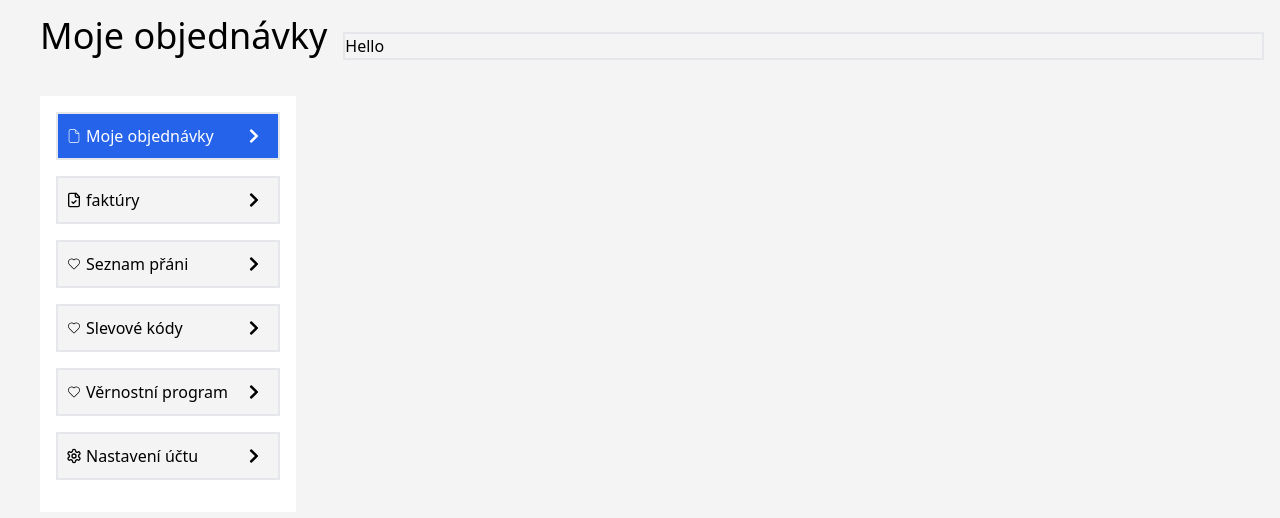
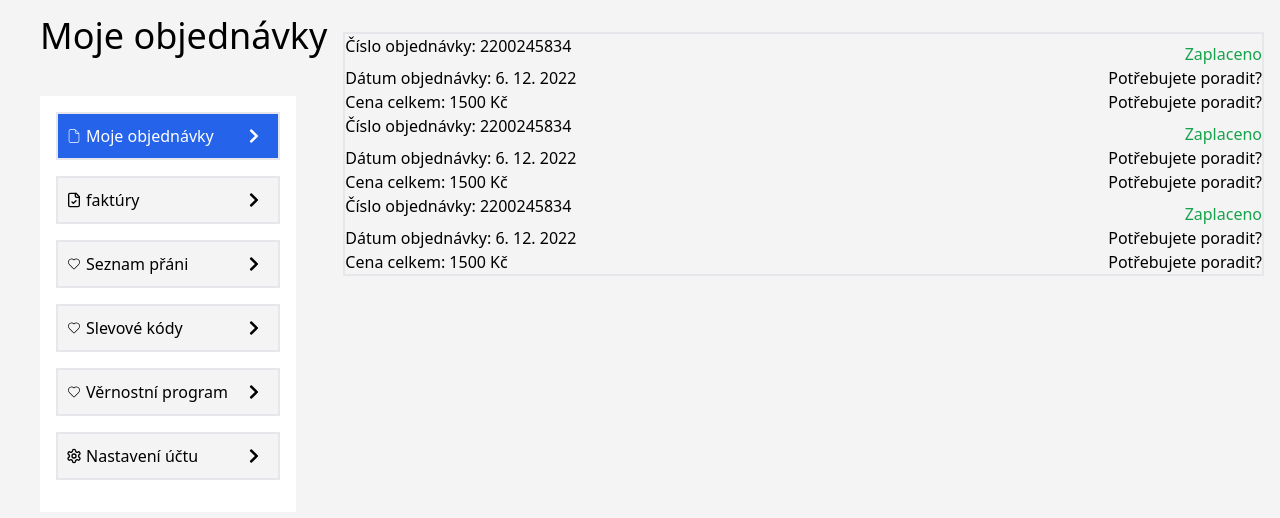
Before and after one commit to DanielLesko28/react-orders-app, a React (Create React App) app in the folder client/: page / in a window 1280 px wide. Shown: the top 518 px of the page. Built offline with nearby package versions, Linux system fonts and the light colour scheme.

Commit message:
working on orders component

```diff
--- /dev/null
+++ b/client/src/components/OrderCard.jsx
@@ -0,0 +1,26 @@
+import React from "react";
+
+const OrderCard = ({ data }) => {
+  return (
+    <div>
+      <div className="flex justify-between">
+        <h3>Číslo objednávky: {data.orderNumber} </h3>
+        <h4
+          className={`mt-2 ${data.isPaid ? "text-green-600" : "text-red-600"}`}
+        >
+          {data.isPaid ? "Zaplaceno" : "Nezaplaceno"}
+        </h4>
+      </div>
+      <div className="flex justify-between">
+        <h5>Dátum objednávky: {data.orderDate}</h5>
+        <p>Potřebujete poradit?</p>
+      </div>
+      <div className="flex justify-between">
+        <h5>Cena celkem: {data.price} Kč</h5>
+        <p>Potřebujete poradit?</p>
+      </div>
+    </div>
+  );
+};
+
+export default OrderCard;
--- a/client/src/data/data.js
+++ b/client/src/data/data.js
@@ -20,3 +20,27 @@ export const menuData = [
     icon: <LuSettings />,
   },
 ];
+
+export const orderData = [
+  {
+    id: 1,
+    orderNumber: 2200245834,
+    orderDate: "6. 12. 2022",
+    price: 1500,
+    isPaid: true,
+  },
+  {
+    id: 2,
+    orderNumber: 2200245834,
+    orderDate: "6. 12. 2022",
+    price: 1500,
+    isPaid: true,
+  },
+  {
+    id: 3,
+    orderNumber: 2200245834,
+    orderDate: "6. 12. 2022",
+    price: 1500,
+    isPaid: true,
+  },
+];
--- a/client/src/pages/MyOrders.jsx
+++ b/client/src/pages/MyOrders.jsx
@@ -1,11 +1,14 @@
-import React from "react";
-import { Outlet } from "react-router";
-import MainMenu from "../components/MainMenu";
+import { orderData } from "../data/data";
+import OrderCard from "../components/OrderCard";
 
 const MyOrders = () => {
   return (
     <div className="border-2">
-      <h1>Hello</h1>
+      {orderData.map((item) => (
+        <div key={item.id}>
+          <OrderCard data={item} />
+        </div>
+      ))}
     </div>
   );
 };
```
